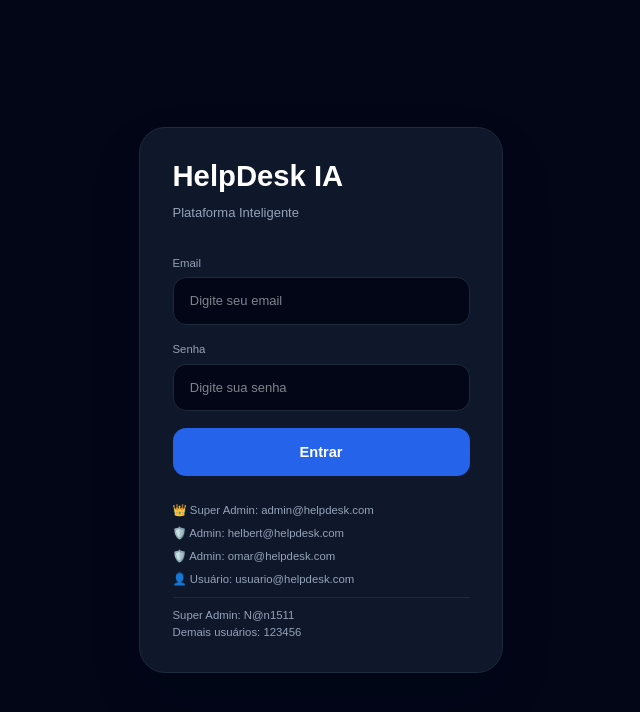
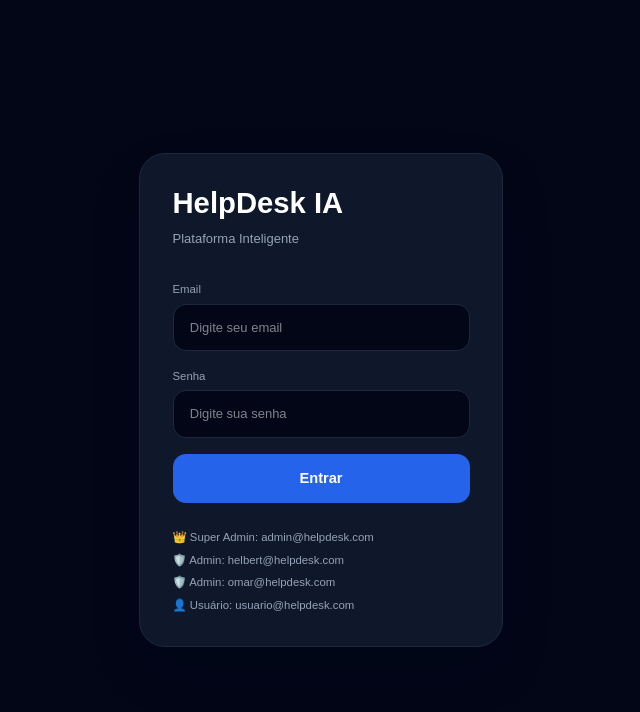
Before and after one commit to Rennan1511/helpdesk-ia, a Next.js app: page /login in a window 1280 px wide. Shown: the top 712 px of the page, without its empty margins (319-959 px from the left). Built offline with nearby package versions, Linux system fonts and the light colour scheme.

Commit message:
Nova funcionalidade

```diff
--- a/app/login/page.tsx
+++ b/app/login/page.tsx
@@ -144,12 +144,6 @@ export default function LoginPage() {
           <p>🛡️ Admin: omar@helpdesk.com</p>
 
           <p>👤 Usuário: usuario@helpdesk.com</p>
-
-          <div className="pt-3 border-t border-slate-800 mt-3">
-            <p>Super Admin: N@n1511</p>
-
-            <p>Demais usuários: 123456</p>
-          </div>
         </div>
       </div>
     </main>
```
